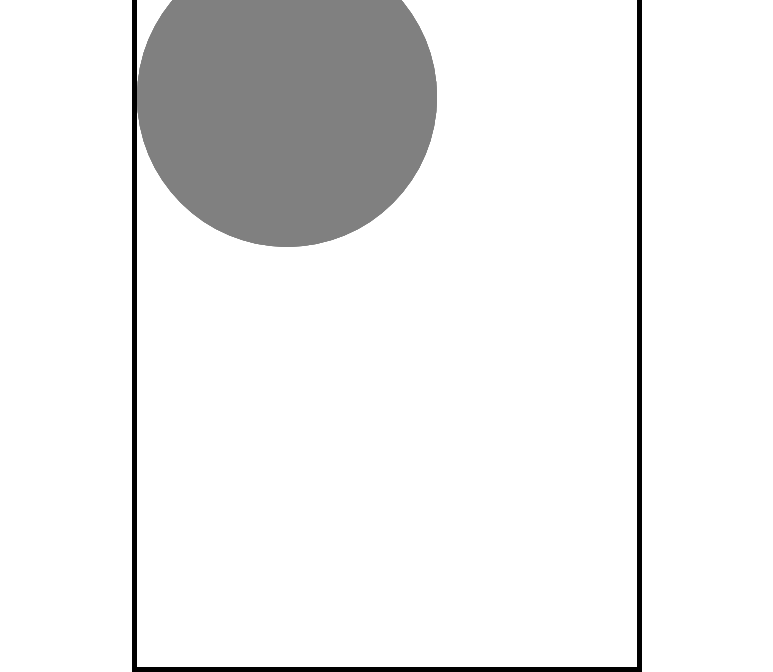
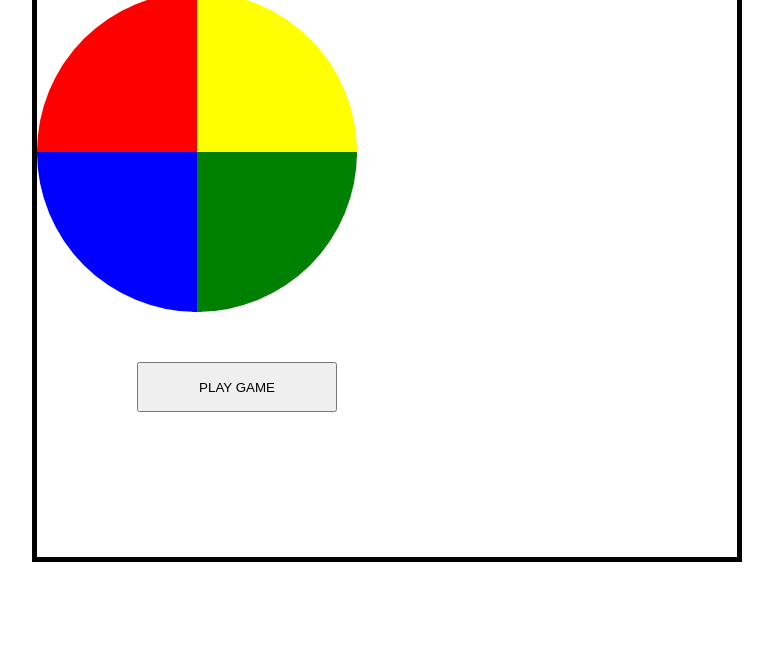
Before and after one commit to MartyEternal/project-u1, a plain HTML site: page index.html in a window 1280 px wide. Shown: the part 188-860 px from the top of the page, without its empty margins (253-1026 px from the left). After the commit the page ends 800 px from the top, so only its background shows below. Drawn offline with Linux system fonts and the light colour scheme.

Commit message:
game-board set for initial state

```diff
--- a/css/style.css
+++ b/css/style.css
@@ -3,51 +3,85 @@ html {
     height: 100%;
 }
 
+@import url('https://fonts.googleapis.com/css2?family=Poppins:wght@400;500&display=swap');
+
 body {
+    height: 100%;
+    font-family: "Poppins", sans-serif;
     display: flex;
     flex-direction: column;
     justify-content: center;
     align-items: center;
+    margin: 0;
+}
+
+#game-border {
+    width: 700px;
+    height: 800px;
+    border: 5px solid black;
     margin: 50px 0px 50px 0px;
 }
-#game-border {
-    width: 500px;
-    height: 800px;
-    border: 5px solid black;
+
+h1 {
+font-size: 50px;
 }
 
 #game-main {
+    display: flex;
+    flex-direction: column;
     justify-content: center;
     align-items: center;
-
+    max-width: 400px;
+    margin: 0px 0px 50px 0px;
 }
 
 .button {
-    width: 300px;
-    height: 300px;
-    background-color: grey;
+    width: 150px;
+    height: 150px;
     border-radius: 100%;
-    position: absolute;
+    border: 5px solid rgb(0, 0, 0);
+    display: grid;
+    float: left;
 }
 
 #red {
-
+    background-color: red;
+    border-top-left-radius: 100%;
+    border-top-right-radius: 0;
+    border-bottom-right-radius: 0;
+    border-bottom-left-radius: 0;
+    border-color: red;
 }
 
 #yellow {
-
+    background-color: yellow;
+    border-top-left-radius: 0;
+    border-top-right-radius: 100%;
+    border-bottom-right-radius: 0;
+    border-bottom-left-radius: 0;
+    border-color: yellow;
 }
 
 #blue {
-
+    background-color: blue;
+    border-top-left-radius: 0;
+    border-top-right-radius: 0;
+    border-bottom-right-radius: 0;
+    border-bottom-left-radius: 100%;
+    border-color: blue;
 }
 
 #green {
-
+    background-color: green;
+    border-top-left-radius: 0;
+    border-top-right-radius: 0;
+    border-bottom-right-radius: 100%;
+    border-bottom-left-radius: 0;
+    border-color: green;
 }
 
 #starter {
     width: 200px;
     height: 50px;
-    position:relative
+    margin: 50px 0px 50px 0px;
 }
--- a/index.html
+++ b/index.html
@@ -11,14 +11,14 @@
 <body>
     <div id="game-border">
         <div id="game-main">
-            <h1>Simon</h1>
+            <h1>SIMON</h1>
             <div id="board">
                 <div class="button" id="red"></div>
                 <div class="button" id="yellow"></div>
                 <div class="button" id="blue"></div>
                 <div class="button" id="green"></div>
             </div>
-            <button id="starter">Play Game</button>
+            <button id="starter">PLAY GAME</button>
             <p></p>
         </div>
     </div>
```
